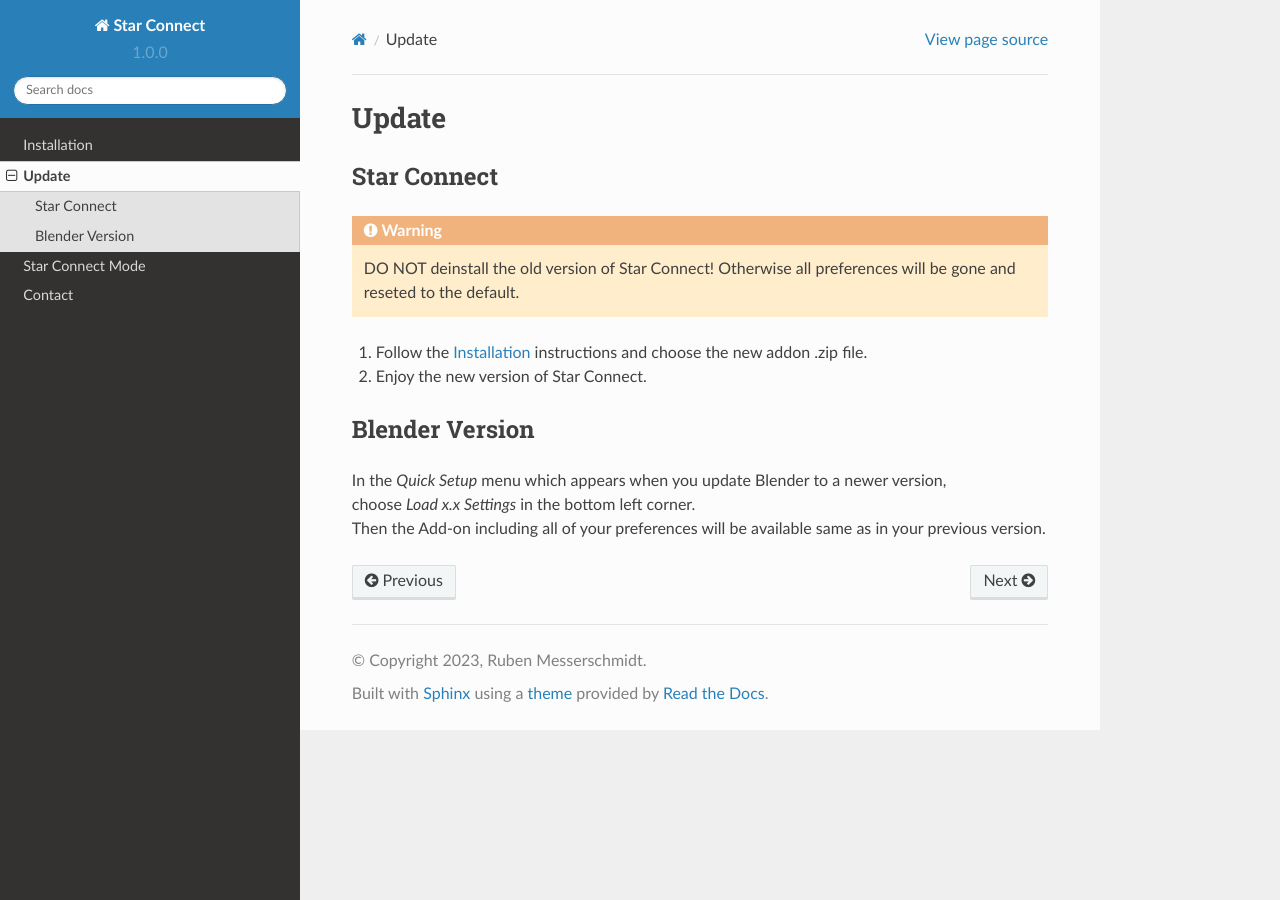
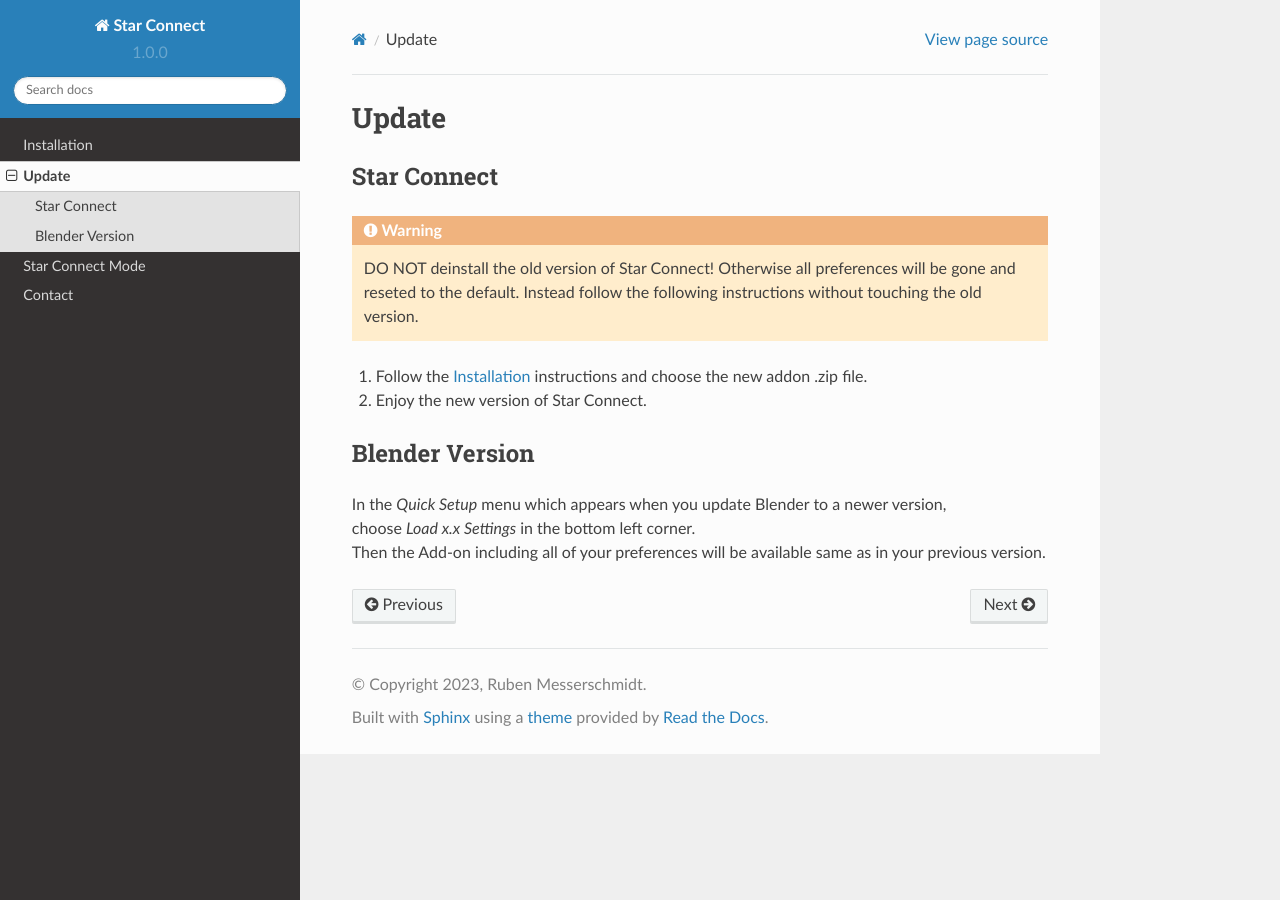
Before and after one commit to rubenmesserschmidt/Star-Connect_docs, a Sphinx documentation site: the page built from docs/source/update.rst, in a window 1280 px wide. Built offline with Sphinx 7.4.7 and the Read the Docs theme 2.0.0, drawn with Linux system fonts in a browser that asks for light colours.

Commit message:
changed update warning

```diff
--- a/docs/source/update.rst
+++ b/docs/source/update.rst
@@ -7,6 +7,7 @@
 .. warning::
     DO NOT deinstall the old version of Star Connect!
     Otherwise all preferences will be gone and reseted to the default.
+    Instead follow the following instructions without touching the old version.
 
 1. Follow the :doc:`installation` instructions and choose the new addon .zip file.
 #. Enjoy the new version of Star Connect.
```
